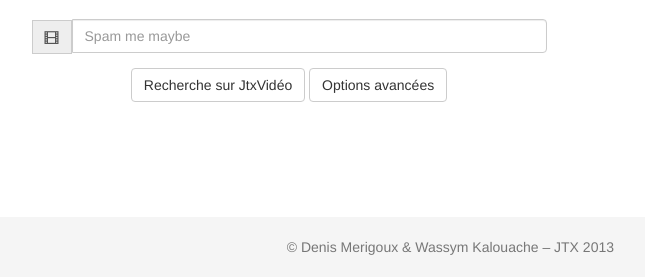
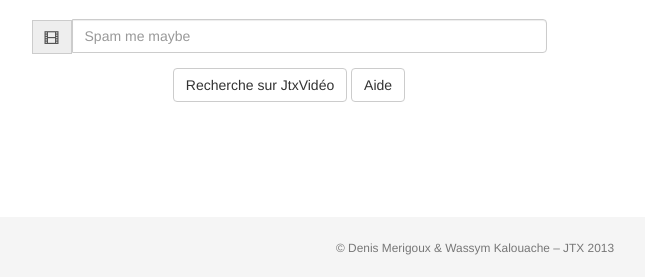
Before and after one commit to wassymkalouache/jtxvideo, a PHP site: page / in a window 1280 px wide. Shown: the part 523-800 px from the top of the page, without its empty margins (351-996 px from the left). Run offline with PHP 8.4, Linux system fonts and the light colour scheme; data comes from the database, SQL or seed files in the repository.

Commit message:
Petites modifications de présentation

```diff
--- a/contenu/contenu_accueil.php
+++ b/contenu/contenu_accueil.php
@@ -17,7 +17,7 @@
         <div class="row">
             <div class="col-md-6 col-md-offset-3" id="boutonsrecherche">
                 <button class="btn btn-default" type="submit" role="button">Recherche sur JtxVidéo</button>
-                <a class="btn btn-default" role="button" id="boutonoptions">Options avancées</a>
+                <a class="btn btn-default" role="button" id="boutonoptions">Aide</a>
             </div>
         </div>
     </form>
--- a/contenu/contenu_recherche.php
+++ b/contenu/contenu_recherche.php
@@ -24,7 +24,6 @@ require_once 'utilities/display/display.php';
 $nombre = count($resultats);
 if ($nombre == 0) {
     echo <<<EOF
-        <div class='col-xs-offset-3 col-xs-6'>
         <div class="alert alert-danger" role="warining" style='text-align: center'>
             <span class="glyphicon glyphicon-ban-circle"></span>
             <span class="sr-only">Attention :</span>
--- a/utilities/display/display.php
+++ b/utilities/display/display.php
@@ -39,7 +39,7 @@ function generatePageFooter() {//génère le pied de la page visible
     echo <<<EOF
     <div class="footer">
             <div  class="container" id="pied">
-                <p class="text-muted">© Denis Merigoux & Wassym Kalouache – JTX 2013</p>
+                <p class="text-muted"><small>© Denis Merigoux & Wassym Kalouache – JTX 2013</small></p>
             </div>
     </div>
 EOF;
@@ -67,7 +67,7 @@ function videoligne($id) {
             <h4 class="media-heading"><a href="index.php?page=video&video=$video->video">$video->titre</a></h4>
             <p class="text-muted">
                 <a type="button" class="btn btn-xs btn-default" href="$video->proj">Page de la proj'</a>
-                <small><span class="glyphicon glyphicon-time"></span></small>&nbsp;
+                &nbsp;<small><span class="glyphicon glyphicon-time"></span></small>
 
 EOF;
     if (!empty($video->jtx)) {
```
